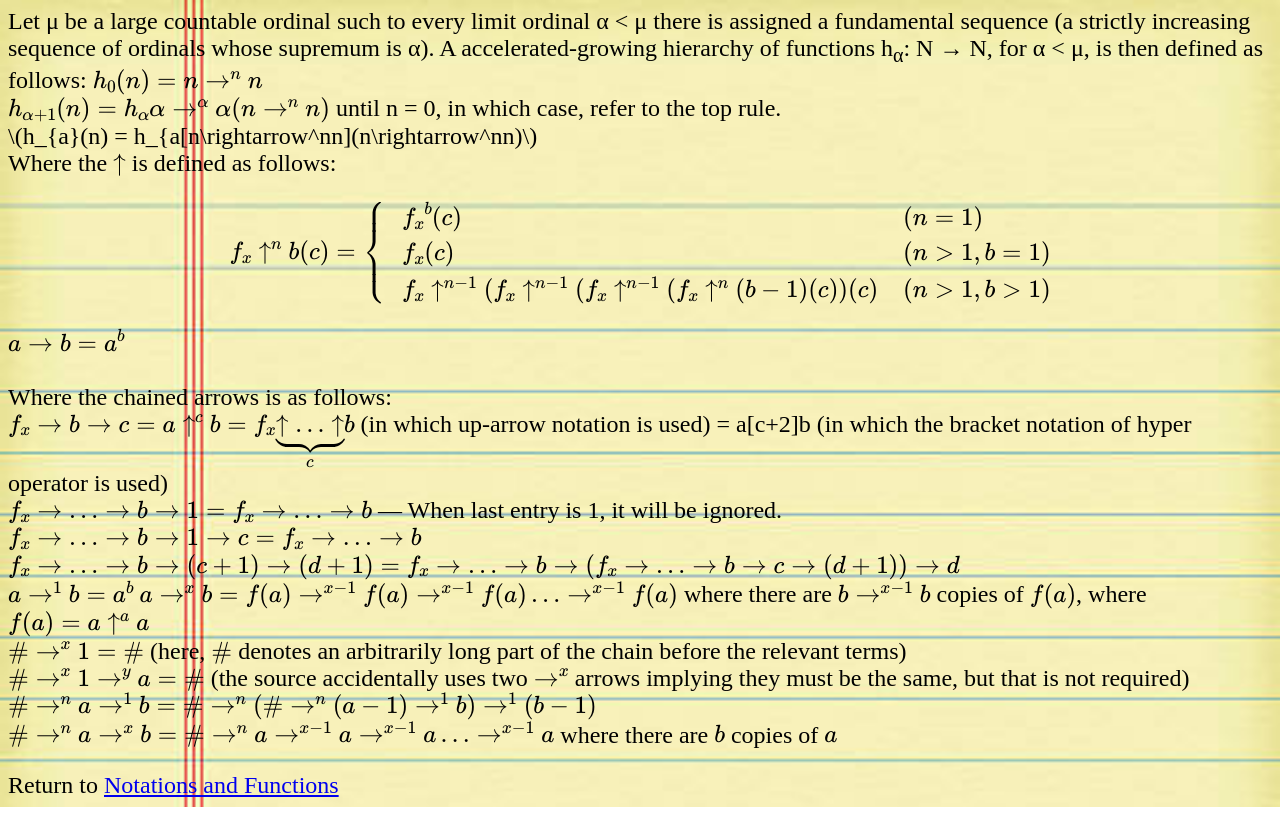
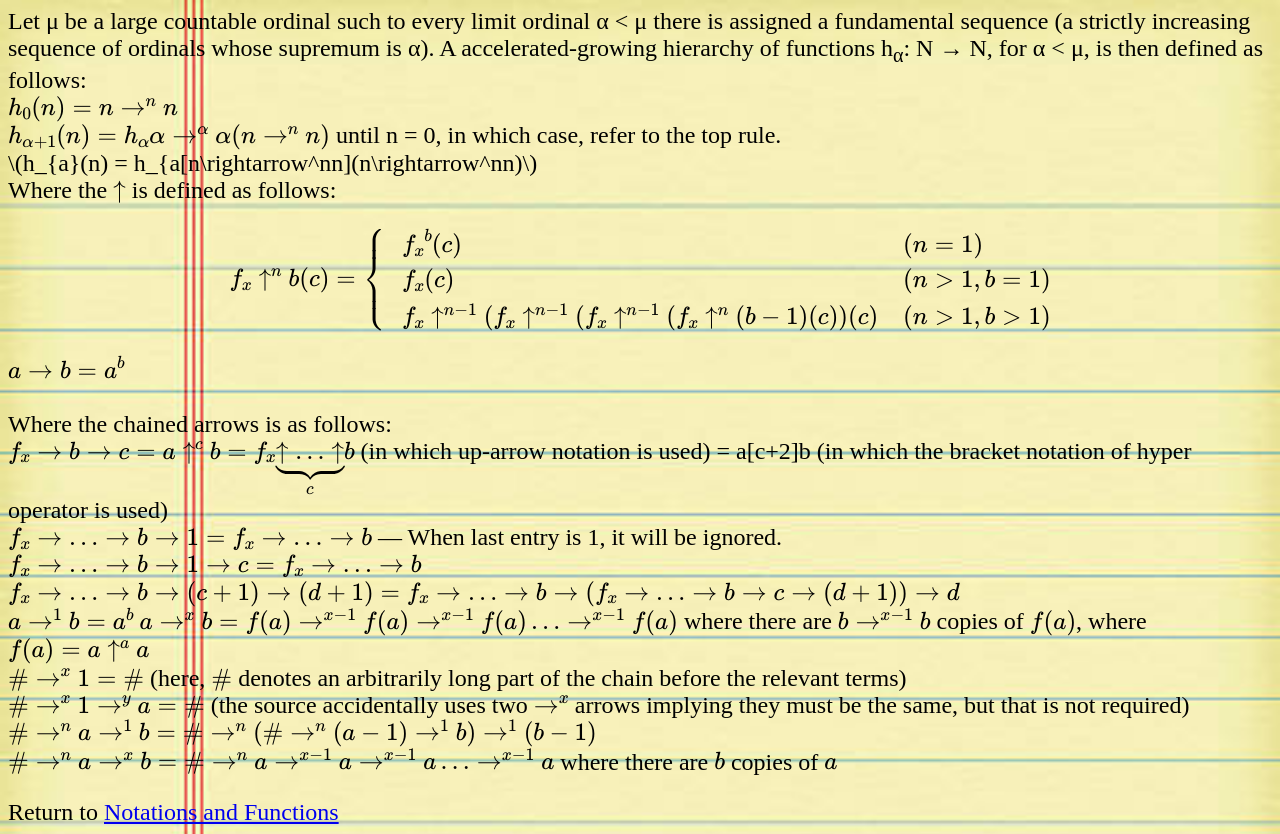
Before and after one commit to penguin-number-123/penguin-number-123.github.io, a plain HTML site: page NotationsFunctions/AcceleratedHierarchy.html in a window 1280 px wide. Before the commit the page ends 807 px from the top, so only its background shows below. Drawn offline with nearby package versions, Linux system fonts and the light colour scheme.

Commit message:
Update AcceleratedHierarchy.html

```diff
--- a/NotationsFunctions/AcceleratedHierarchy.html
+++ b/NotationsFunctions/AcceleratedHierarchy.html
@@ -5,9 +5,12 @@
     <script src="https://polyfill.io/v3/polyfill.min.js?features=es6"></script>
     <script id="MathJax-script" async src="https://cdn.jsdelivr.net/npm/mathjax@3/es5/tex-mml-chtml.js"></script>
     <body>
-        Let μ be a large countable ordinal such to every limit ordinal α < μ there is assigned a fundamental sequence (a strictly increasing sequence of ordinals whose supremum is α).  A accelerated-growing hierarchy of functions h<sub>α</sub>: N → N, for α < μ, is then defined as follows:
+        Let μ be a large countable ordinal such to every limit ordinal α < μ there is assigned a fundamental sequence (a strictly increasing sequence of ordinals whose supremum is α).  A accelerated-growing hierarchy of functions h<sub>α</sub>: N → N, for α < μ, is then defined as follows:<br />
+
         \(h_0(n)= n\rightarrow^nn\)<br />
+
         \(h_{α+1}(n) = h_{α}α\rightarrow^αα(n\rightarrow^nn)\) until n = 0, in which case, refer to the top rule.<br />
+
         \(h_{a}(n) = h_{a[n\rightarrow^nn](n\rightarrow^nn)\)<br />
     Where the \(\uparrow\) is defined as follows:<br />
     \begin{eqnarray*} f_x \uparrow^n b(c) = \left\{ \begin{array}{ll} {f_x}^b(c) & (n = 1) \\ f_x(c) & (n > 1, b = 1) \\ f_x \uparrow^{n-1} (f_x \uparrow^{n-1} (f_x \uparrow^{n-1} (f_x \uparrow^n (b-1)(c))(c) & (n > 1, b > 1) \end{array} \right. \end{eqnarray*}
```
